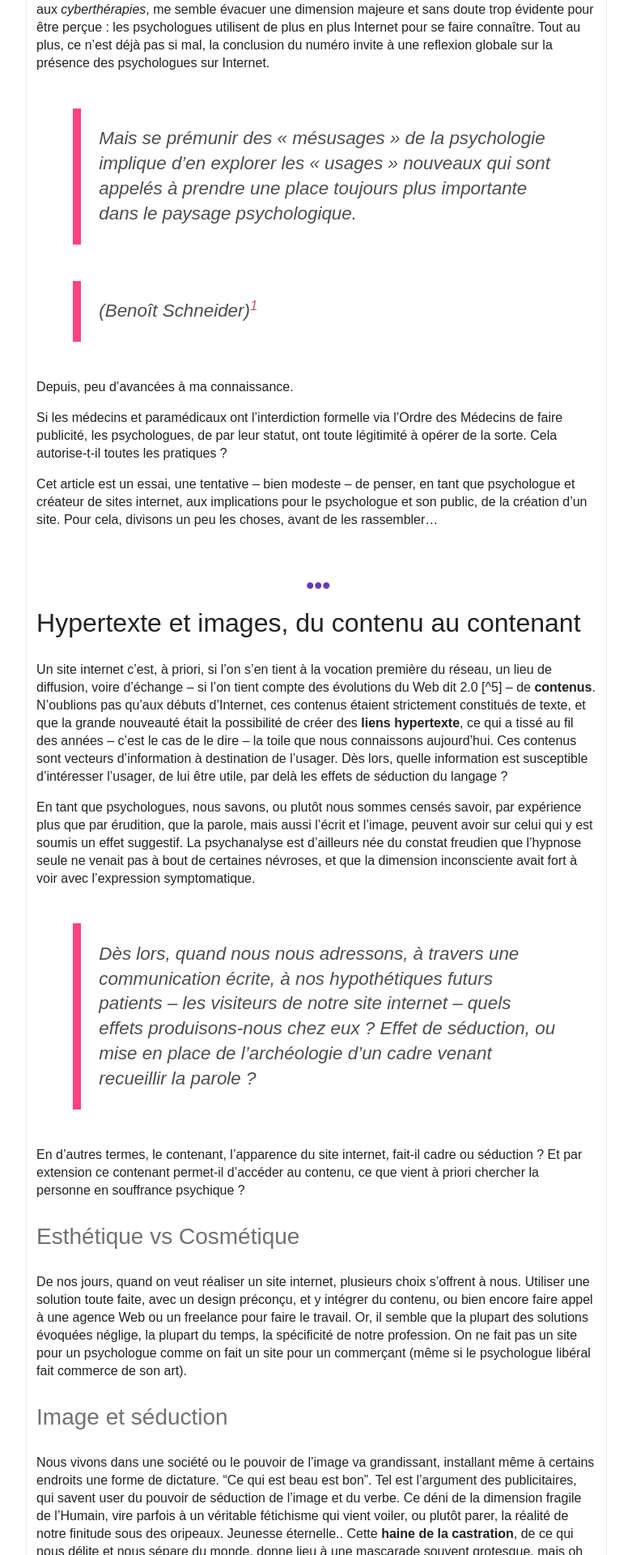
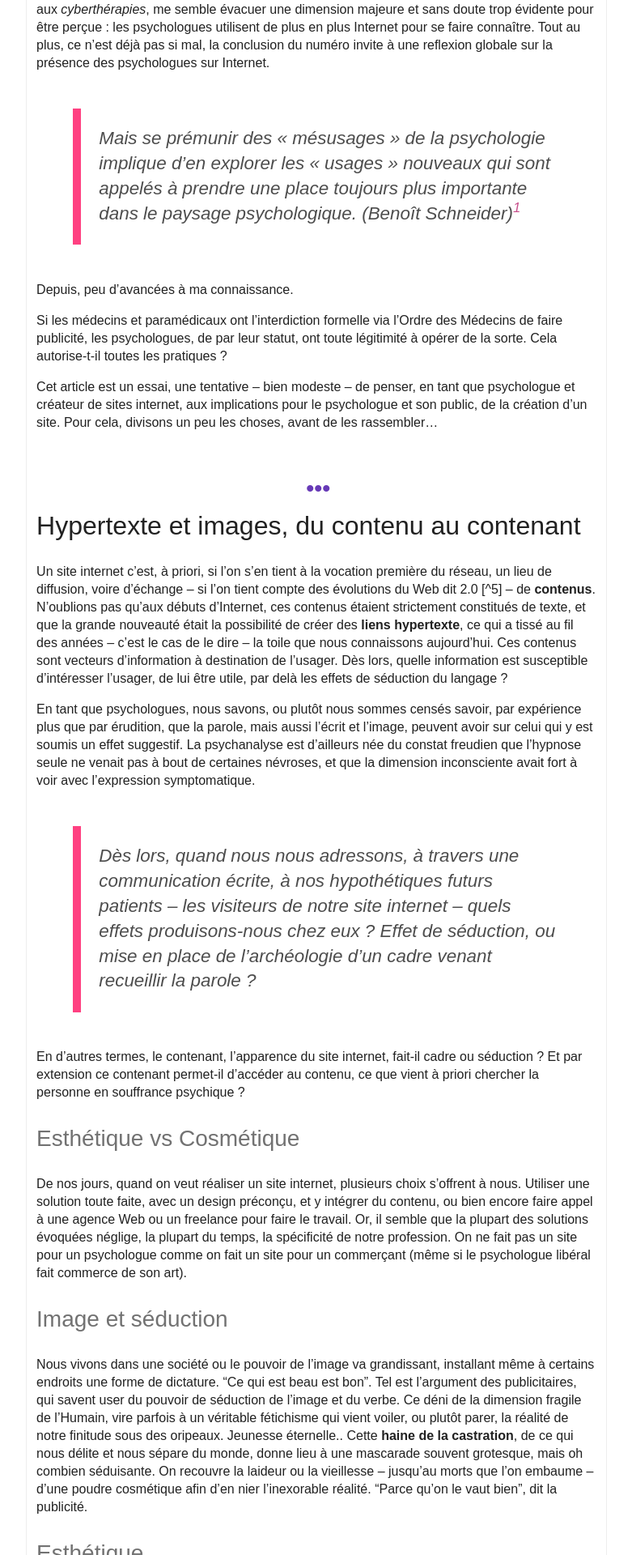
Before and after one commit to nicodev3/nicodev3.github.io, a Jekyll site: the page built from _posts/2016-09-05-site-internet-psychologues.md, in a window 1280 px wide. Shown: the part 1366-3286 px from the top of the page at 81% size, without its empty margins (249-1030 px from the left). Built offline with Jekyll 4.4.1, drawn with Linux system fonts in a browser that asks for light colours; nearby versions of some CDN libraries; comment, search, counter and statistics services are not loaded.

```diff
--- a/_posts/2016-09-05-site-internet-psychologues.md
+++ b/_posts/2016-09-05-site-internet-psychologues.md
@@ -40,9 +40,7 @@ Qu'en est il des psychologues, ces professionnels du psychisme dûment diplômé
 
 Il est étonnant que le numéro du *Journal des Psychologues* n°301 (2012), dont le thème est *Des psychologues sur Internet*, n'aborde pas ce point. Le numéro, consacré dans sa grande majorité aux *cyberthérapies*, me semble évacuer une dimension majeure et sans doute trop évidente pour être perçue&nbsp;: les psychologues utilisent de plus en plus Internet pour se faire connaître. Tout au plus, ce n'est déjà pas si mal, la conclusion du numéro invite à une reflexion globale sur la présence des psychologues sur Internet.
 
-> Mais se prémunir des « mésusages » de la psychologie implique d’en explorer les « usages » nouveaux qui sont appelés à prendre une place toujours plus importante dans le paysage psychologique.
-
-> <cite>(Benoît Schneider)[^1]</cite>
+> Mais se prémunir des « mésusages » de la psychologie implique d’en explorer les « usages » nouveaux qui sont appelés à prendre une place toujours plus importante dans le paysage psychologique. <cite>(Benoît Schneider)[^1]</cite>
 
 Depuis, peu d'avancées à ma connaissance.
 
```
